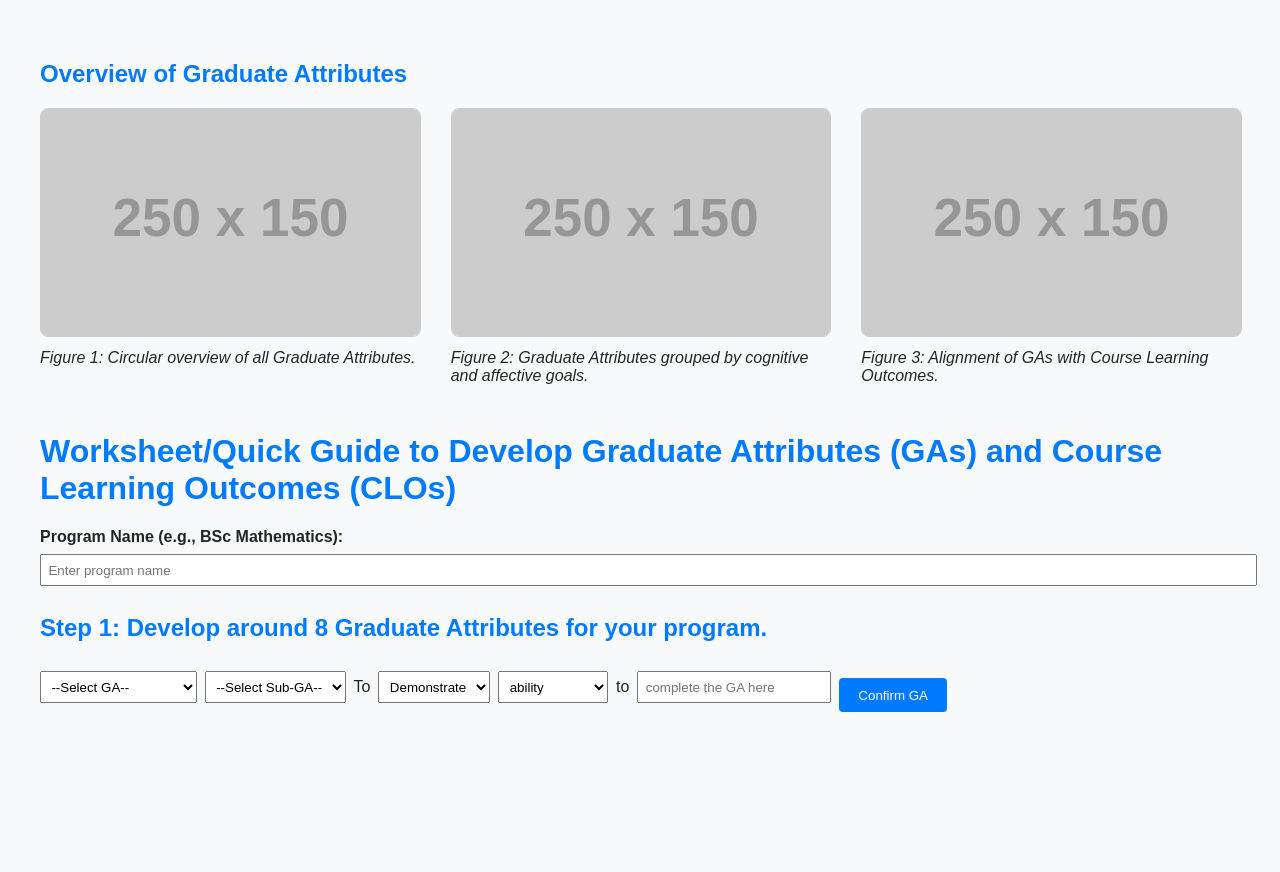
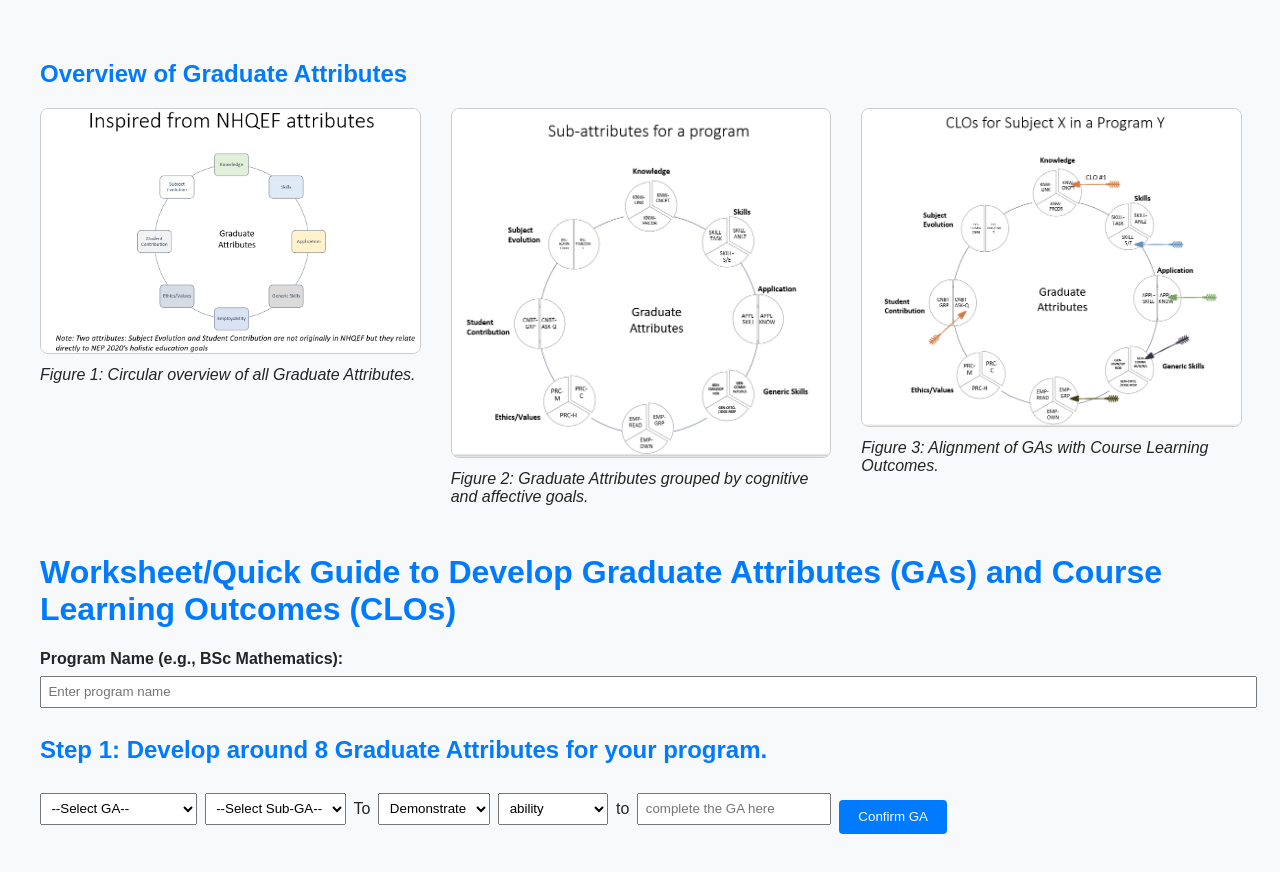
Before and after one commit to PChhikara/fullagain, a plain HTML site: page index.html in a window 1280 px wide. Before the commit the page ends 800 px from the top, so only its background shows below. Drawn offline with nearby package versions, Linux system fonts and the light colour scheme; placeholder pictures from the web are drawn by us.

Commit message:
Update index.html

```diff
--- a/index.html
+++ b/index.html
@@ -283,15 +283,15 @@ setTimeout(() => {
   <h2 style="color: #007bff;">Overview of Graduate Attributes</h2>
   <div style="display: flex; flex-wrap: wrap; gap: 2rem;">
     <div style="flex: 1;">
-      <img src="https://via.placeholder.com/250x150" alt="GA Diagram 1" style="width:100%; border: 1px solid #ccc; border-radius: 8px;">
+      <img src="https://github.com/PChhikara/fullagain/blob/main/image%201.png" alt="GA Diagram 1" style="width:100%; border: 1px solid #ccc; border-radius: 8px;">
       <p style="font-style: italic; margin-top: 0.5rem;">Figure 1: Circular overview of all Graduate Attributes.</p>
     </div>
     <div style="flex: 1;">
-      <img src="https://via.placeholder.com/250x150" alt="GA Diagram 2" style="width:100%; border: 1px solid #ccc; border-radius: 8px;">
+      <img src="https://github.com/PChhikara/fullagain/blob/main/image%202.png" alt="GA Diagram 2" style="width:100%; border: 1px solid #ccc; border-radius: 8px;">
       <p style="font-style: italic; margin-top: 0.5rem;">Figure 2: Graduate Attributes grouped by cognitive and affective goals.</p>
     </div>
     <div style="flex: 1;">
-      <img src="https://via.placeholder.com/250x150" alt="GA Diagram 3" style="width:100%; border: 1px solid #ccc; border-radius: 8px;">
+      <img src="https://github.com/PChhikara/fullagain/blob/main/image%203.PNG" alt="GA Diagram 3" style="width:100%; border: 1px solid #ccc; border-radius: 8px;">
       <p style="font-style: italic; margin-top: 0.5rem;">Figure 3: Alignment of GAs with Course Learning Outcomes.</p>
     </div>
   </div>
```
